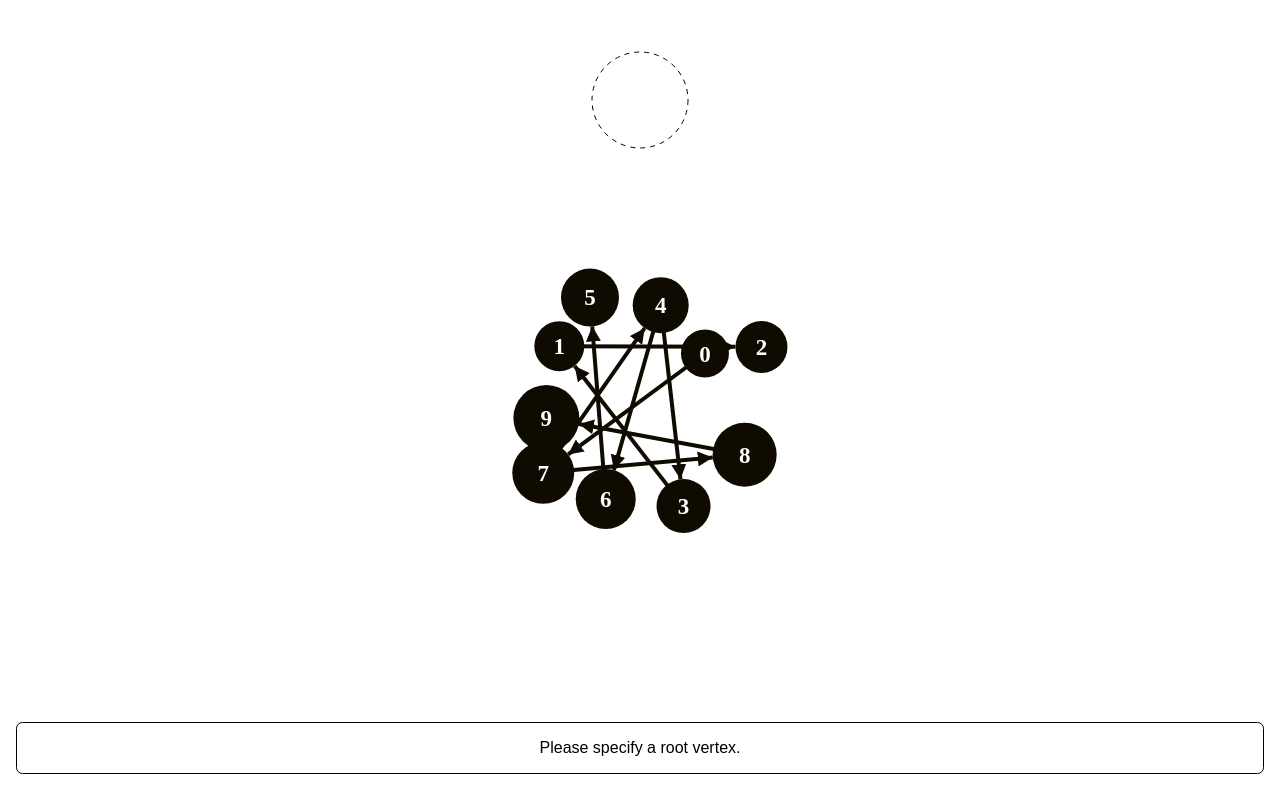
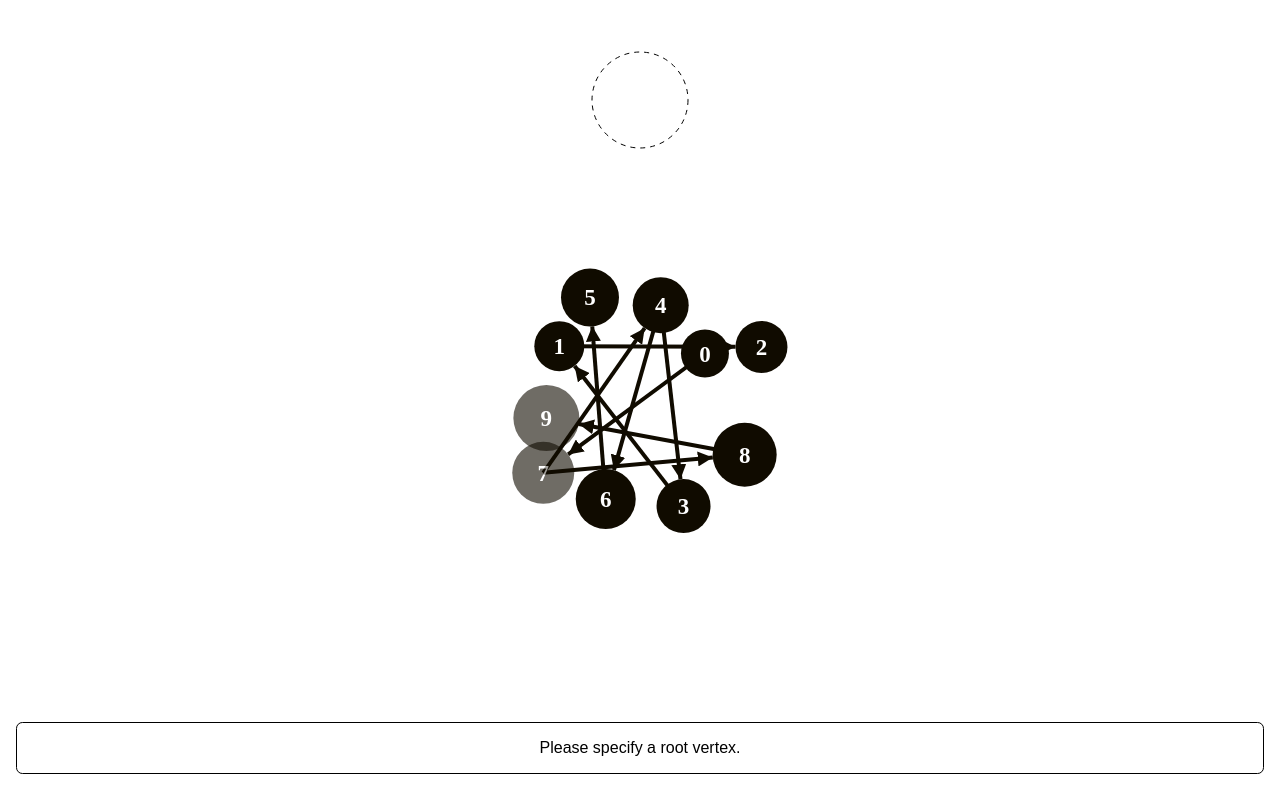
Before and after one commit to samkc-0/red-black-puzzle, a website: page public/index.html in a window 1280 px wide. Drawn offline with nearby package versions, Linux system fonts and the light colour scheme.

Commit message:
overlapping nodes are a little transparent

```diff
--- a/public/graph.js
+++ b/public/graph.js
@@ -254,6 +254,29 @@ function setupPuzzle() {
         .attr("y2", y2);
     });
     nodes.attr("transform", (d) => `translate(${d.x},${d.y})`);
+
+    const nodeData = graph.vertices;
+    const overlappingNodes = new Set();
+
+    for (let i = 0; i < nodeData.length; i++) {
+      for (let j = i + 1; j < nodeData.length; j++) {
+        const nodeA = nodeData[i];
+        const nodeB = nodeData[j];
+        const dx = nodeA.x - nodeB.x;
+        const dy = nodeA.y - nodeB.y;
+        const distance = Math.sqrt(dx * dx + dy * dy);
+        const minDistance = (nodeA.value + RADIUS) + (nodeB.value + RADIUS);
+
+        if (distance < minDistance) {
+          overlappingNodes.add(nodeA.id);
+          overlappingNodes.add(nodeB.id);
+        }
+      }
+    }
+
+    nodes.each(function(d) {
+      d3.select(this).classed("overlapping", overlappingNodes.has(d.id));
+    });
   }
 
   function toggleRed(d) {
--- a/public/styles.css
+++ b/public/styles.css
@@ -100,3 +100,7 @@ svg {
   border: solid black 1px;
   border-radius: 0.4em;
 }
+
+.node.overlapping {
+  opacity: 0.6;
+}
```
Also changed, not shown: TODO.md (+2 -1 lines).
